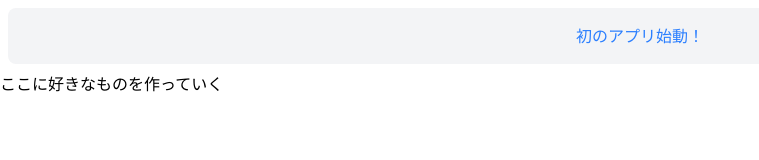
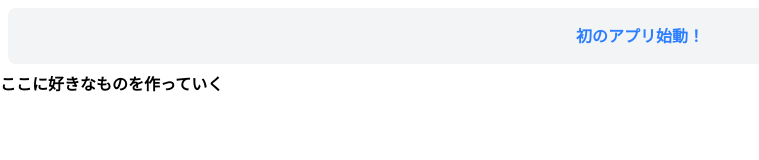
Before and after one commit to dannn585/my-first-app-study, a React app: page / in a window 1280 px wide. Shown: the top 160 px of the page, without its empty margins (0-759 px from the left). Built offline with nearby package versions, Linux system fonts and the light colour scheme; the HTML template or start-up script is replaced by a standard one.

Commit message:
デザイン変更２

```diff
--- a/src/App.tsx
+++ b/src/App.tsx
@@ -1,8 +1,8 @@
 function App(){
   return (
     <div>
-      <h1 className = "text-blue-500 text-center bg-gray-100 border-red-300 accent-pink-500 p-4 m-2 rounded-lg shadow- hover:text-blue-800 text-bold">初のアプリ始動！</h1>
-      <p className="text-slate text-bold">ここに好きなものを作っていく</p>
+      <h1 className = "text-blue-500 text-center bg-gray-100 border-red-300 accent-pink-500 p-4 m-2 rounded-lg shadow- hover:text-blue-800 font-bold">初のアプリ始動！</h1>
+      <p className="text-slate font-bold">ここに好きなものを作っていく</p>
     </div>
   )
 }
```
